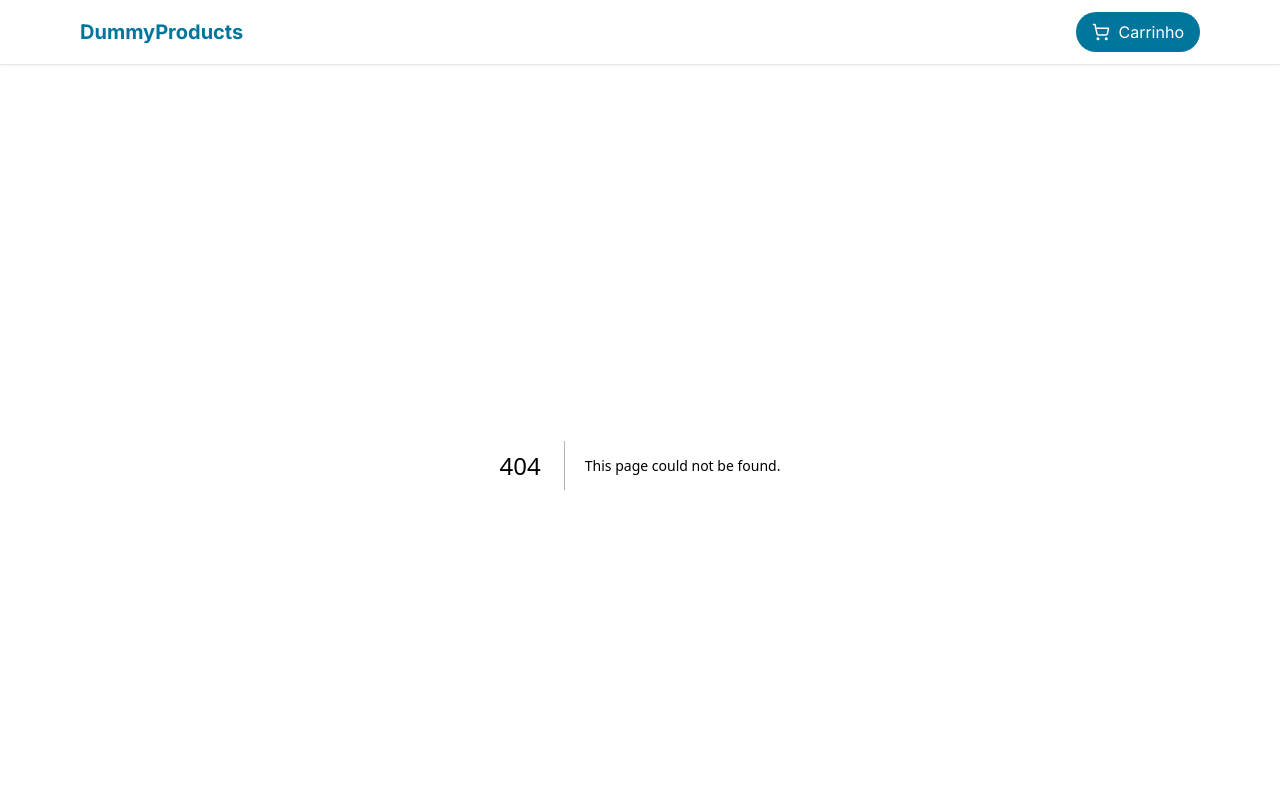
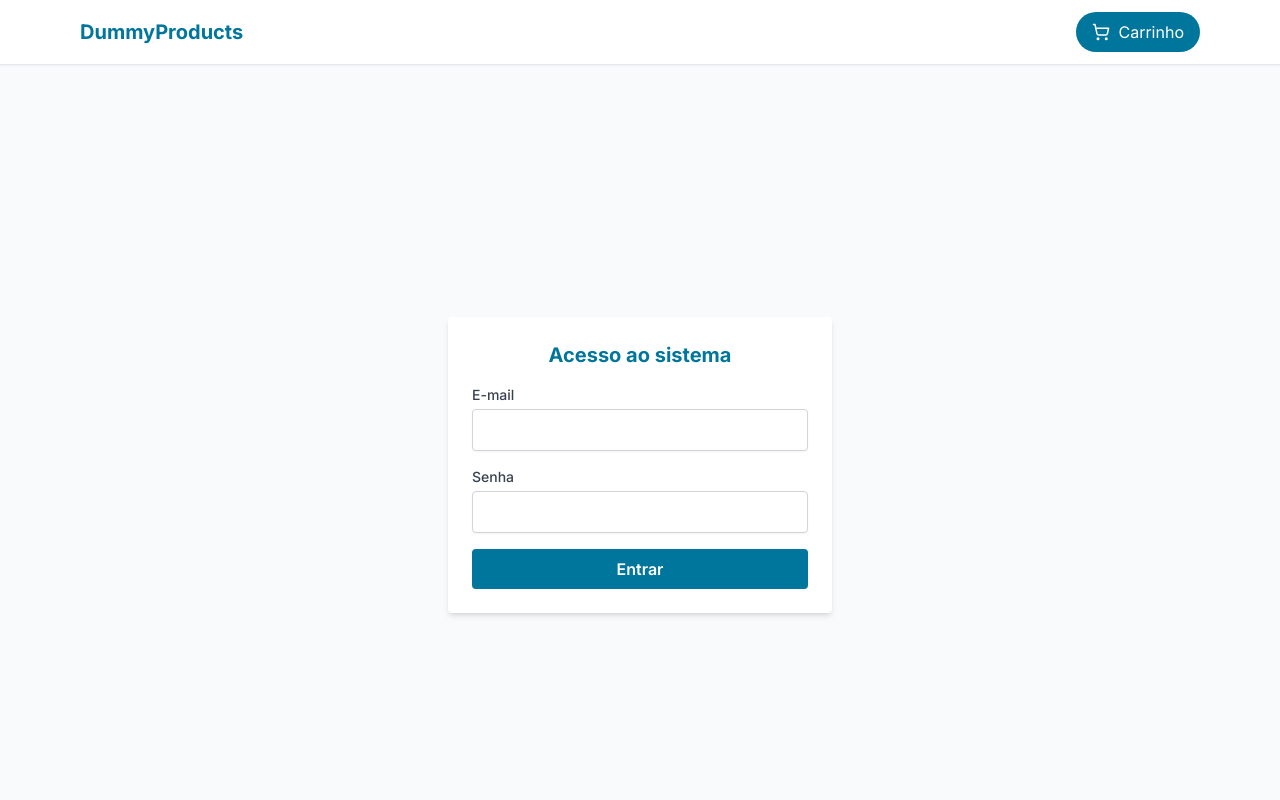
Before and after one commit to alanFMA/dummy-products-frontend, a Next.js app: page /login in a window 1280 px wide. Before the commit this address had no page. Shown: the top 800 px of the page. Built offline with nearby package versions, Linux system fonts and the light colour scheme.

Commit message:
feat: criação da página de login

```diff
--- /dev/null
+++ b/src/app/login/page.tsx
@@ -0,0 +1,78 @@
+'use client';
+
+import { useState } from 'react';
+import { useRouter } from 'next/navigation';
+import { useAuth } from '@/context/AuthContext';
+import { toast } from 'sonner';
+
+export default function LoginPage() {
+  const { login } = useAuth();
+  const router = useRouter();
+
+  const [email, setEmail] = useState('');
+  const [password, setPassword] = useState('');
+
+  function handleSubmit(e: React.FormEvent) {
+    e.preventDefault();
+
+    if (!email || !password) {
+      toast.error('Preencha todos os campos');
+      return;
+    }
+
+    login(email, password);
+    toast.success('Login efetuado com sucesso!');
+    router.push('/');
+  }
+
+  return (
+    <main className="flex min-h-screen items-center justify-center bg-gray-50 p-4">
+      <form
+        onSubmit={handleSubmit}
+        className="bg-white p-6 rounded shadow-md w-full max-w-sm space-y-4"
+        aria-labelledby="login-title"
+      >
+        <h1 id="login-title" className="text-xl font-bold text-center text-primary">
+          Acesso ao sistema
+        </h1>
+
+        <div>
+          <label htmlFor="email" className="block text-sm font-medium text-gray-700">
+            E-mail
+          </label>
+          <input
+            id="email"
+            type="email"
+            value={email}
+            autoComplete="email"
+            onChange={(e) => setEmail(e.target.value)}
+            className="mt-1 block w-full border border-gray-300 rounded px-3 py-2 shadow-sm focus:outline-none focus:ring-primary focus:border-primary"
+            required
+          />
+        </div>
+
+        <div>
+          <label htmlFor="password" className="block text-sm font-medium text-gray-700">
+            Senha
+          </label>
+          <input
+            id="password"
+            type="password"
+            value={password}
+            autoComplete="current-password"
+            onChange={(e) => setPassword(e.target.value)}
+            className="mt-1 block w-full border border-gray-300 rounded px-3 py-2 shadow-sm focus:outline-none focus:ring-primary focus:border-primary"
+            required
+          />
+        </div>
+
+        <button
+          type="submit"
+          className="w-full bg-primary text-white py-2 rounded font-semibold hover:bg-primary/90 focus:outline focus:ring-2 focus:ring-offset-2 focus:ring-primary"
+        >
+          Entrar
+        </button>
+      </form>
+    </main>
+  );
+}
```
